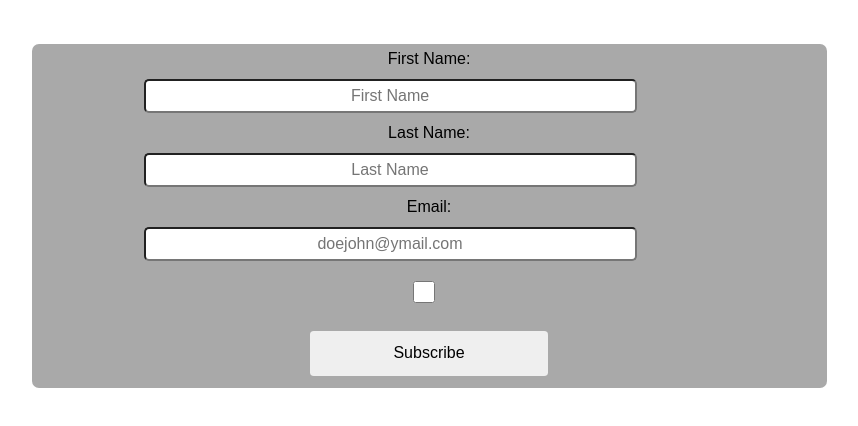
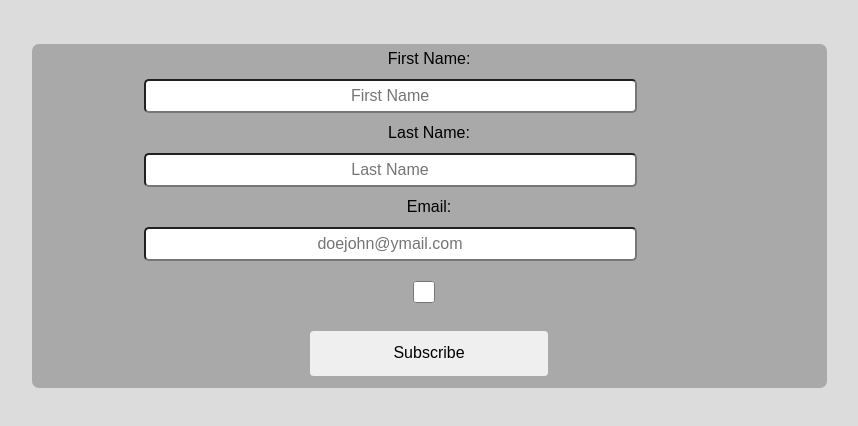
Before and after one commit to REZEKIEL-362/Project-1, a plain HTML site: page index.html in a window 1280 px wide. Shown: the whole page, without its empty margins (211-1069 px from the left). Drawn offline with Linux system fonts and the light colour scheme.

Commit message:
screen style for desktps/large screens

```diff
--- a/css/style.css
+++ b/css/style.css
@@ -188,3 +188,22 @@ input[type="checkbox"] {
     height: 1.664em;
     }
 }
+/* 992px Break Point 3: Desktop Computers, Large screens */
+@media screen and (min-width: 996px) {
+  body{
+    background-color:#DCDCDC
+  }
+  form{
+    width:80%;
+    margin:auto;
+    text-align:left;
+  }
+
+  main {
+    width: 80%;
+    display: block;
+    margin:auto;
+    text-align: center;
+    }
+
+}
```
